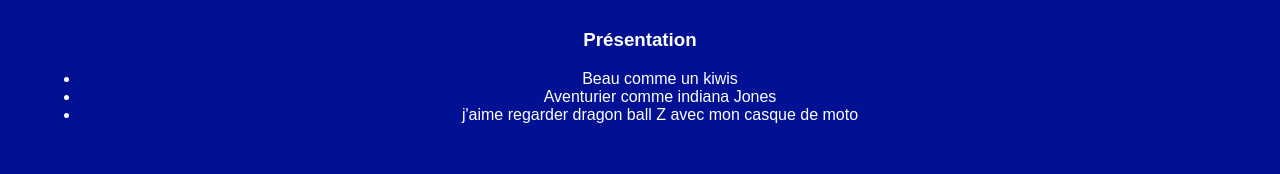
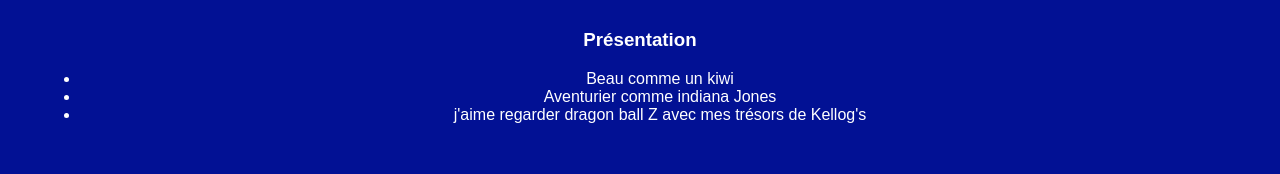
Before and after one commit to Nelyves/nelyves.github.io, a plain HTML site: page index.html in a window 1280 px wide. Shown: the part 461-635 px from the top of the page. Drawn offline with Linux system fonts and the light colour scheme.

Commit message:
changement

```diff
--- a/index.html
+++ b/index.html
@@ -25,9 +25,9 @@
           <div class="content">
             <h3>Présentation</h3>
             <ul>
-              <li> Beau comme un kiwis </li>
+              <li> Beau comme un kiwi </li>
               <li> Aventurier comme indiana Jones </li>
-              <li> j'aime regarder dragon ball Z  avec mon casque de moto </li>
+              <li> j'aime regarder dragon ball Z avec mes trésors de Kellog's</li>
             </ul>
           </div>
         </section>
```
